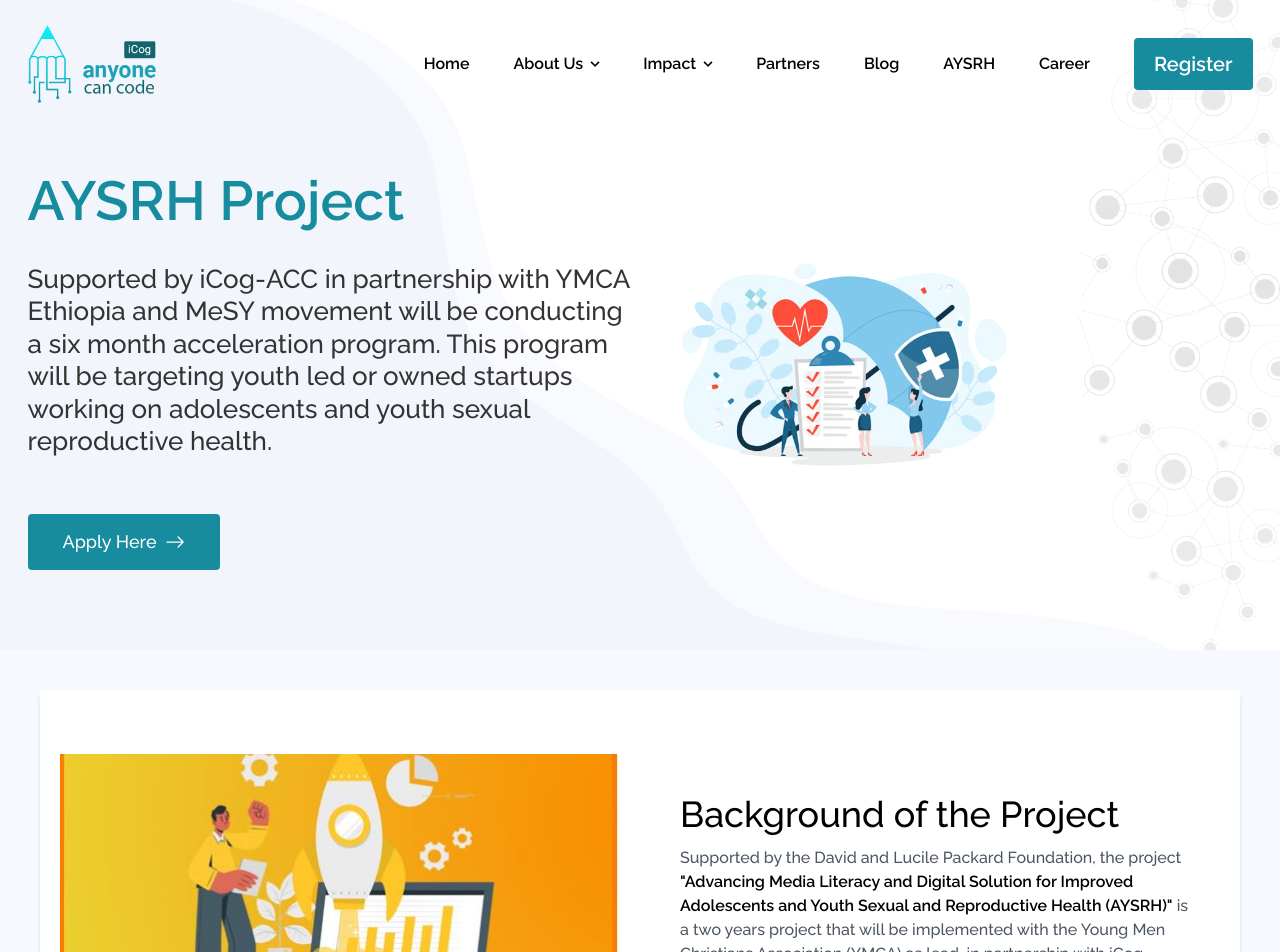
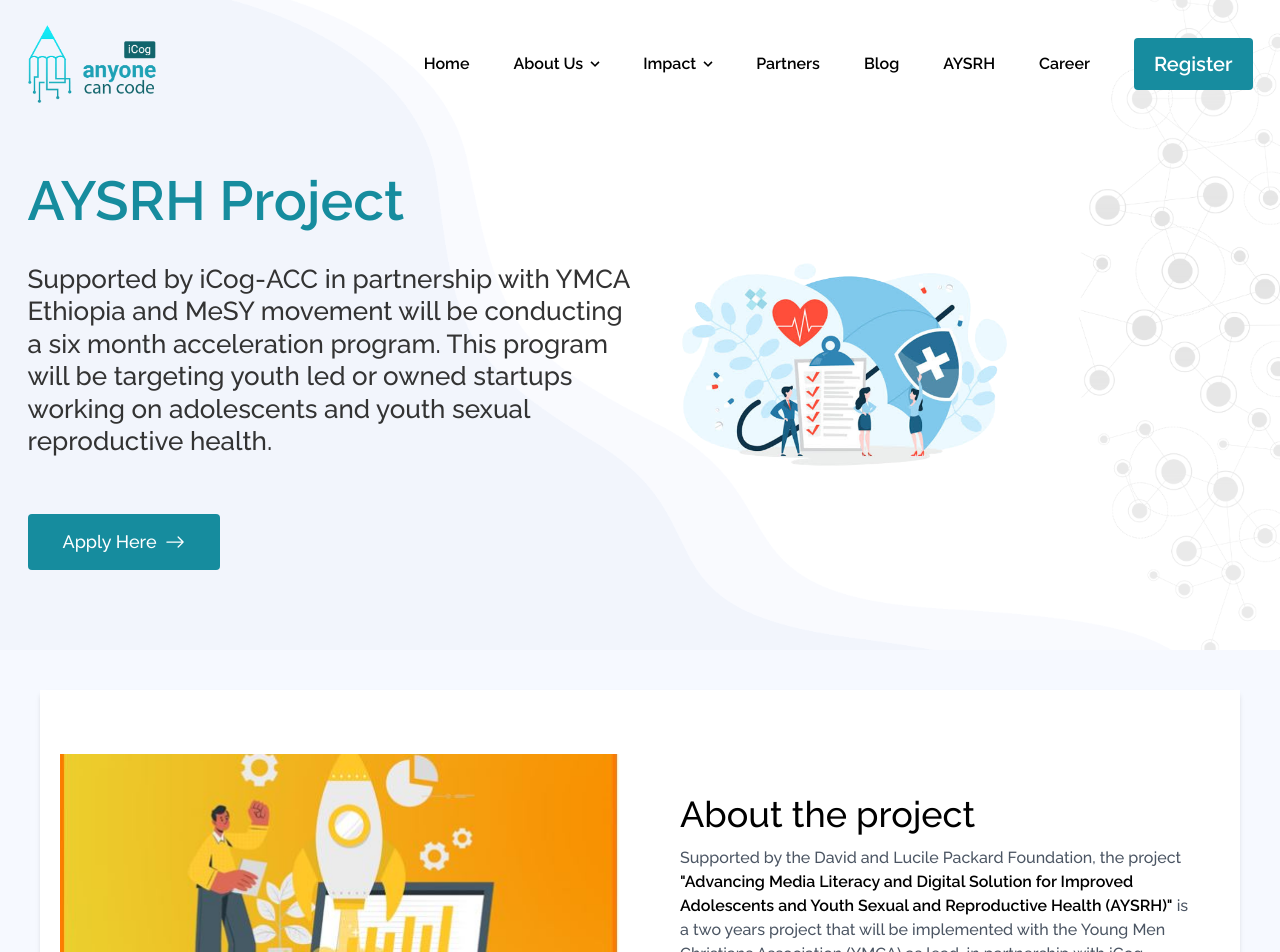
Before and after one commit to Admin-iCog-ACC/trainingRegistrationForm, a Next.js app: page / in a window 1280 px wide. Shown: the top 952 px of the page. Built offline with nearby package versions, Linux system fonts and the light colour scheme; a web font is replaced by a local one.

Commit message:
Update BackgroundSection.js

```diff
--- a/components/BackgroundSection.js
+++ b/components/BackgroundSection.js
@@ -8,7 +8,7 @@
           <Image src="/startup.jpg" layout="fill" objectFit="cover" alt="" />
         </div>
         <div className="px-5 space-y-3 p-10">
-          <h2 className="text-4xl">Background of the Project</h2>
+          <h2 className="text-4xl">About the project</h2>
           <p className="text-md text-gray-600">
             Supported by the David and Lucile Packard Foundation, the project{' '}
             <strong className="text-black">
```
